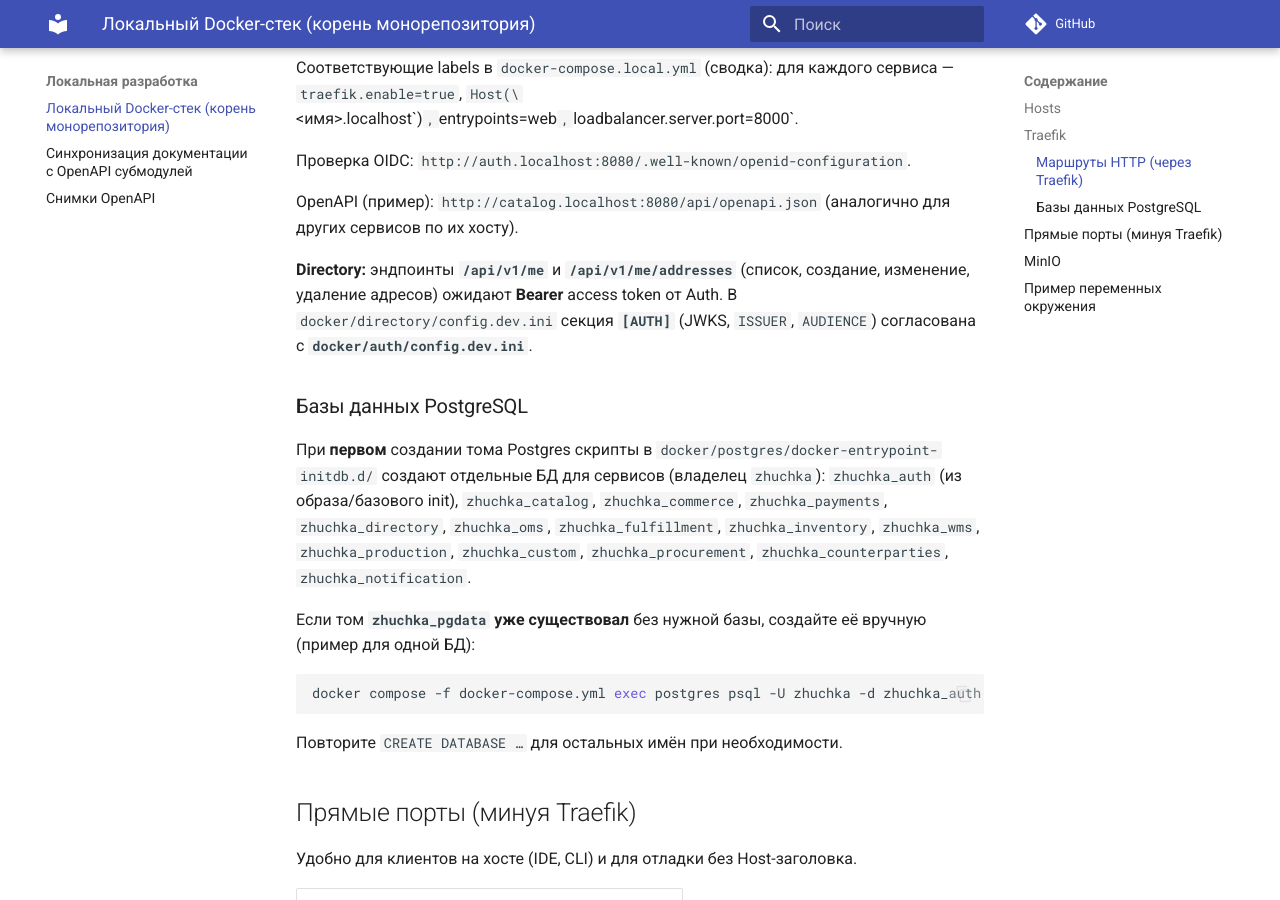
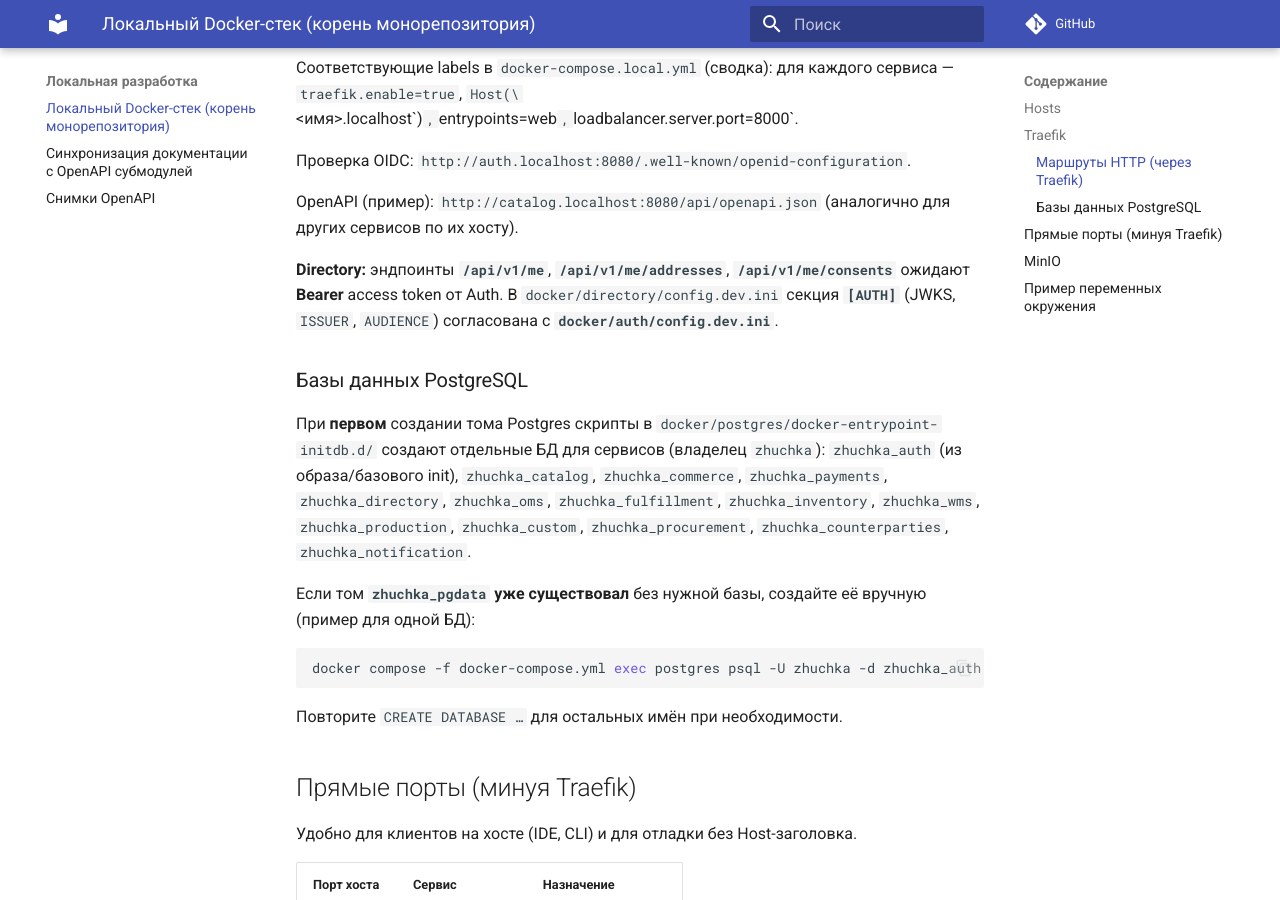
Before and after one commit to ZhuchkaTriplesix/ZhuchkaKeyboards, an MkDocs documentation site: the page built from docs/docker-local.md, in a window 1280 px wide and 900 px high, scrolled down 1921 px. Built offline with MkDocs 1.6.1 and Material for MkDocs 9.7.7, drawn with Linux system fonts in a browser that asks for light colours; comment, search, counter and statistics services are not loaded.

Commit message:
chore(directory): bump submodule (me/consents)
Document /api/v1/me/consents in docker-local.

Made-with: Cursor

```diff
--- a/docs/docker-local.md
+++ b/docs/docker-local.md
@@ -61,7 +61,7 @@ docker compose -f docker-compose.yml -f docker-compose.local.yml up -d --build
 
 OpenAPI (пример): `http://catalog.localhost:8080/api/openapi.json` (аналогично для других сервисов по их хосту).
 
-**Directory:** эндпоинты **`/api/v1/me`** и **`/api/v1/me/addresses`** (список, создание, изменение, удаление адресов) ожидают **Bearer** access token от Auth. В `docker/directory/config.dev.ini` секция **`[AUTH]`** (JWKS, `ISSUER`, `AUDIENCE`) согласована с **`docker/auth/config.dev.ini`**.
+**Directory:** эндпоинты **`/api/v1/me`**, **`/api/v1/me/addresses`**, **`/api/v1/me/consents`** ожидают **Bearer** access token от Auth. В `docker/directory/config.dev.ini` секция **`[AUTH]`** (JWKS, `ISSUER`, `AUDIENCE`) согласована с **`docker/auth/config.dev.ini`**.
 
 ### Базы данных PostgreSQL
 
```
